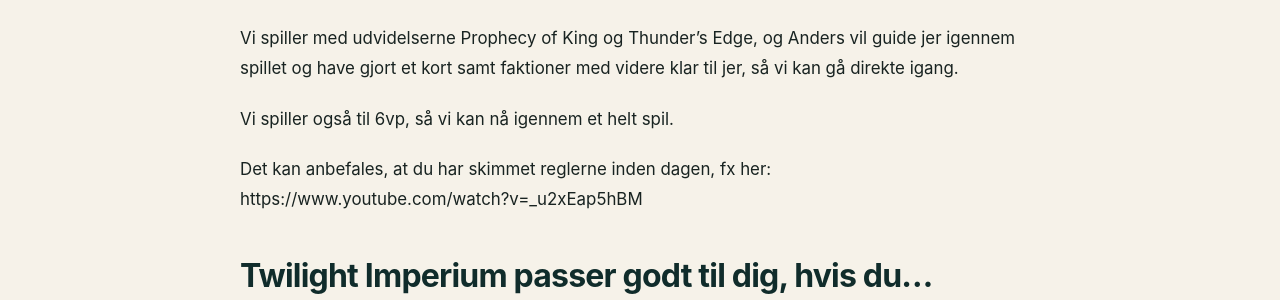
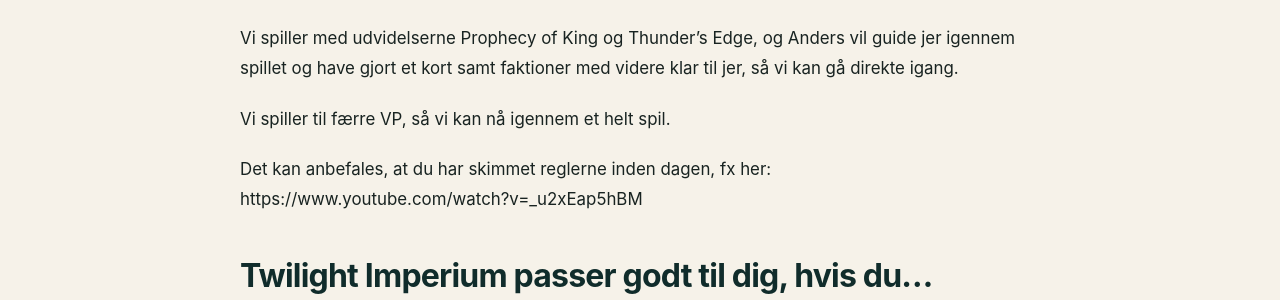
Before and after one commit to Andrejao/spilex, a Jekyll site: the page built from _posts/2026-09-15-twilight-imperium-iv.md, in a window 1280 px wide and 900 px high, scrolled down 1682 px. Shown: the part 151-451 px from the top of the window. Built offline with Jekyll 4.4.1, drawn with Linux system fonts in a browser that asks for light colours.

Commit message:
Update 2026-09-15-twilight-imperium-iv.md

```diff
--- a/_posts/2026-09-15-twilight-imperium-iv.md
+++ b/_posts/2026-09-15-twilight-imperium-iv.md
@@ -42,7 +42,7 @@
 
 Vi spiller med udvidelserne Prophecy of King og Thunder's Edge, og Anders vil guide jer igennem spillet og have gjort et kort samt faktioner med videre klar til jer, så vi kan gå direkte igang.
 
-Vi spiller også til 6vp, så vi kan nå igennem et helt spil.
+Vi spiller  til færre VP, så vi kan nå igennem et helt spil.
 
 Det kan anbefales, at du har skimmet reglerne inden dagen, fx her: https://www.youtube.com/watch?v=_u2xEap5hBM
 
```
